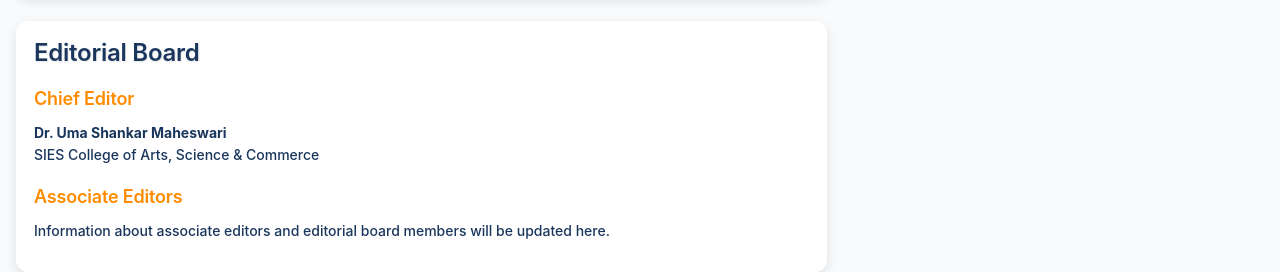
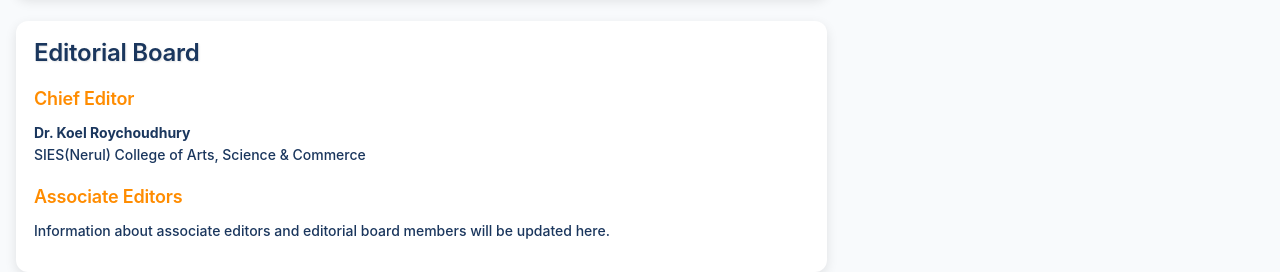
Before and after one commit to Akif-Shaikh/siesascn_jh, a plain HTML site: page index.html in a window 1280 px wide. Shown: the part 1850-2122 px from the top of the page. Drawn offline with Linux system fonts and the light colour scheme; a script that the page names is missing; a web font is replaced by a local one.

Commit message:
Update index.html
Editing Name and college name

```diff
--- a/index.html
+++ b/index.html
@@ -2755,8 +2755,8 @@ document.addEventListener('DOMContentLoaded', () => {
                                 <h2 class="section-title editable" contenteditable="false">Editorial Board</h2>
                                 <div class="content-text editable" contenteditable="false">
                                     <h4>Chief Editor</h4>
-                                    <p><strong>Dr. Uma Shankar Maheswari</strong><br>
-                                    SIES College of Arts, Science & Commerce</p>
+                                    <p><strong>Dr. Koel Roychoudhury</strong><br>
+                                    SIES(Nerul) College of Arts, Science & Commerce</p>
 
                                     <h4>Associate Editors</h4>
                                     <p>Information about associate editors and editorial board members will be updated here.</p>
```
